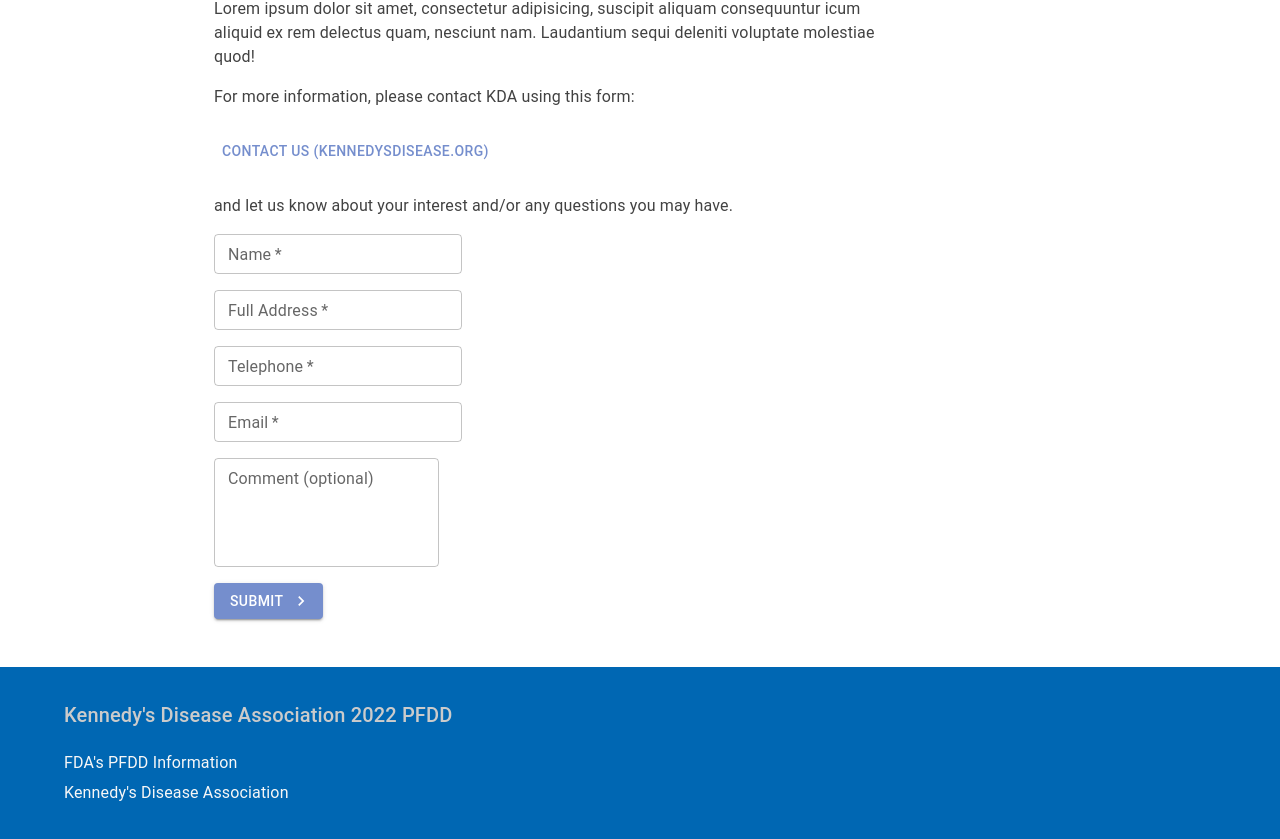
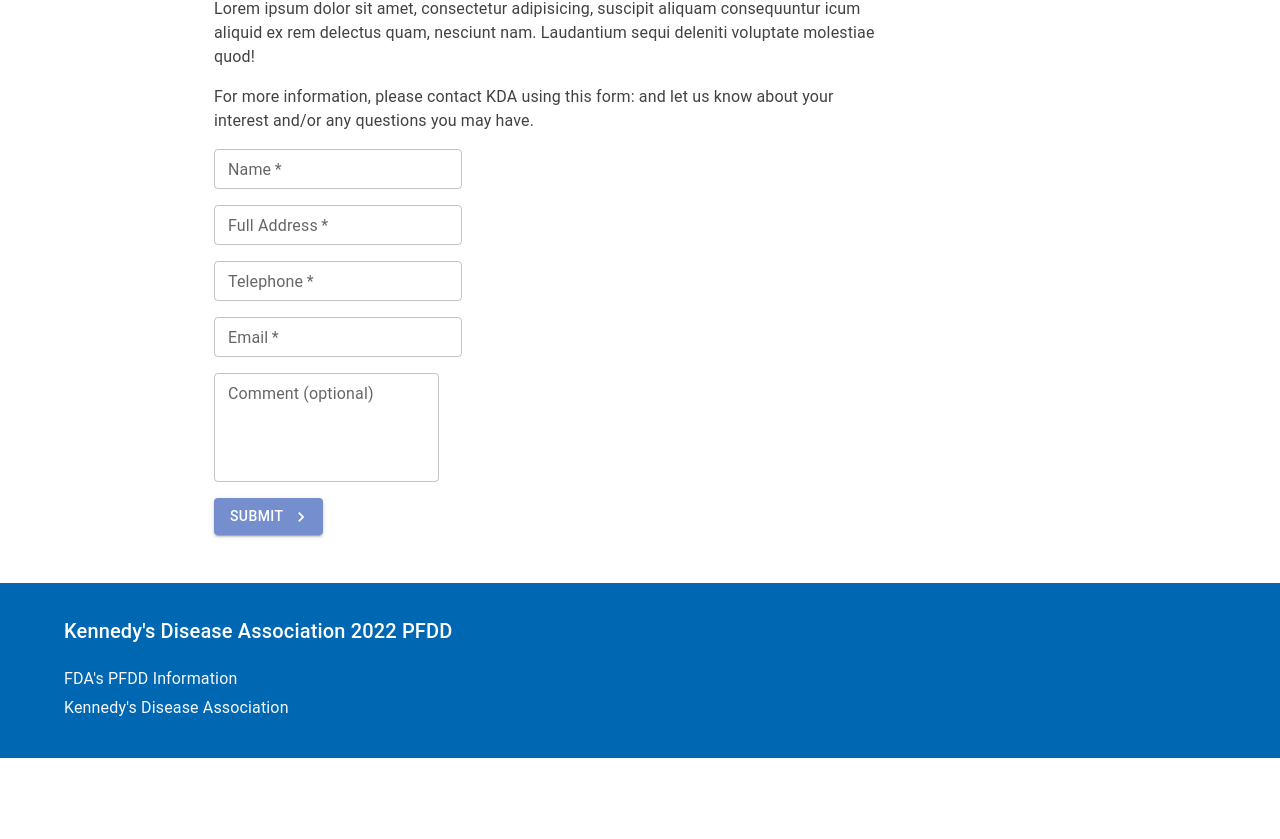
Before and after one commit to DaedalusFiction/pfdd, a React (Create React App) app: page /volunteer in a window 1280 px wide. Shown: the part 597-1436 px from the top of the page. After the commit the page ends 1355 px from the top, so only its background shows below. Built offline with nearby package versions, Linux system fonts and the light colour scheme.

Commit message:
small changes

```diff
--- a/src/components/Footer.js
+++ b/src/components/Footer.js
@@ -23,7 +23,7 @@ const Footer = () => {
             <Container>
                 <Typography
                     variant="h6"
-                    sx={{ color: "var(--fc-gray-400)", marginBottom: "1em" }}
+                    sx={{ color: "white", marginBottom: "1em" }}
                 >
                     Kennedy's Disease Association 2022 PFDD
                 </Typography>
--- a/src/routes/Documents.js
+++ b/src/routes/Documents.js
@@ -21,6 +21,20 @@ const Events = () => {
             </Container>
             <Container maxWidth="lg">
                 <Grid container spacing={3}>
+                    <Grid item xs={12} md={6}>
+                        <div className="news-container">
+                            <Typography variant="h4">Agenda (Draft)</Typography>
+                            <Box>
+                                <ModalImage
+                                    // className="gallery-photo"
+                                    small={draftAgenda}
+                                    medium={draftAgenda}
+                                    alt="agenda"
+                                    style={{ width: "100%", height: "auto" }}
+                                />
+                            </Box>
+                        </div>
+                    </Grid>
                     <Grid item xs={12} md={6}>
                         <div className="news-container">
                             <Typography
@@ -72,20 +86,6 @@ const Events = () => {
                             </Box>
                         </div>
                     </Grid>
-                    <Grid item xs={12} md={6}>
-                        <div className="news-container">
-                            <Typography variant="h4">Agenda (Draft)</Typography>
-                            <Box>
-                                <ModalImage
-                                    // className="gallery-photo"
-                                    small={draftAgenda}
-                                    medium={draftAgenda}
-                                    alt="agenda"
-                                    style={{ width: "100%", height: "auto" }}
-                                />
-                            </Box>
-                        </div>
-                    </Grid>
                 </Grid>
             </Container>
         </>
--- a/src/routes/Home.js
+++ b/src/routes/Home.js
@@ -56,7 +56,7 @@ const Home = () => {
                             of muscle function. KD is an X-linked disease that
                             affects primarily men; women are carriers and may
                             experience symptoms such as cramping. There is no
-                            cure and no effective treatment. Symptoms generally
+                            cure and no effective treatment.X Symptoms generally
                             appear in the mid-40s, although earlier and later
                             onsets have been recorded. Cramping, fasciculations,
                             and a continuing decline in mobility are common.
@@ -67,7 +67,7 @@ const Home = () => {
                             of the disease. Endocrine-related abnormalities such
                             as gynecomastia, fatty liver, diabetes, and reduced
                             fertility usually accompany the neuromuscular
-                            symptoms. Global prevalence estimates for KD range
+                            symptoms.X Global prevalence estimates for KD range
                             from 1:50,000 to 1:30,000 individuals, with higher
                             incidences in some areas of Italy, Japan, and
                             Finland due to multiple founder effects. The actual
--- a/src/routes/Photos.js
+++ b/src/routes/Photos.js
@@ -1,7 +1,151 @@
+import {
+    Box,
+    Button,
+    Container,
+    FormControl,
+    FormControlLabel,
+    FormLabel,
+    Grid,
+    InputLabel,
+    Radio,
+    RadioGroup,
+    Select,
+    Typography,
+} from "@mui/material";
 import React from "react";
 
 const Photos = () => {
-    return <div>Photos</div>;
+    return (
+        <Container maxWidth="xl">
+            {/* <div className="photos">
+                <Typography variant="h2" sx={{ margin: "2rem" }}>
+                    Latest Photos
+                </Typography>
+                <Box
+                    sx={{ minWidth: 120, display: { xs: "flex", md: "none" } }}
+                >
+                    <FormControl fullWidth>
+                        <InputLabel id="city-label">City</InputLabel>
+                        <Select
+                            labelId="city-label"
+                            id="city-dropdown"
+                            value={city}
+                            label="City"
+                            onChange={handleCityChange}
+                        >
+                            {cities.map((city) => {
+                                return (
+                                    <MenuItem key={city} value={city}>
+                                        {city}
+                                    </MenuItem>
+                                );
+                            })}
+                        </Select>
+                    </FormControl>
+                </Box>
+                <Grid container spacing={1}>
+                    <Grid item xs={12} md={2}>
+                        <FormControl
+                            sx={{
+                                margin: "0 3rem",
+                                display: { xs: "none", md: "flex" },
+                            }}
+                        >
+                            <FormLabel
+                                sx={{ fontSize: "2rem" }}
+                                id="cities-label"
+                            >
+                                City
+                            </FormLabel>
+                            <RadioGroup
+                                aria-labelledby="cities-label"
+                                name="cities"
+                                defaultValue="All"
+                                onChange={handleCityChange}
+                            >
+                                {cities &&
+                                    cities.map((city) => {
+                                        return (
+                                            <FormControlLabel
+                                                key={city}
+                                                value={city}
+                                                control={<Radio />}
+                                                label={city}
+                                            />
+                                        );
+                                    })}
+                            </RadioGroup>
+                        </FormControl>
+                    </Grid>
+                    <Grid item xs={12} md={10}>
+                        <div className="gallery">
+                            {photos &&
+                                photos.map((photo, index) => {
+                                    return (
+                                        <div
+                                            key={index}
+                                            className="modal-image-container"
+                                        >
+                                            <ModalImage
+                                                className="gallery-photo"
+                                                small={photo.data().URL}
+                                                medium={photo.data().URL}
+                                                alt={photo.data().comment}
+                                            />
+
+                                            <Typography
+                                                // variant="p"
+                                                sx={{
+                                                    color: "var(--fc-light)",
+                                                    fontSize: ".9em",
+                                                    lineHeight: "1.2em",
+                                                    padding: "0 .5em",
+                                                    fontstyle: "italic",
+                                                }}
+                                            >
+                                                {photo.data().comment}
+                                            </Typography>
+
+                                            {admin && (
+                                                <UpdatePhotoComment
+                                                    photo={photo}
+                                                    updateCounter={
+                                                        updateCounter
+                                                    }
+                                                    setUpdateCounter={
+                                                        setUpdateCounter
+                                                    }
+                                                />
+                                            )}
+                                            {admin && (
+                                                <DeletePhoto
+                                                    updateCounter={
+                                                        updateCounter
+                                                    }
+                                                    setUpdateCounter={
+                                                        setUpdateCounter
+                                                    }
+                                                    photo={photo}
+                                                />
+                                            )}
+                                        </div>
+                                    );
+                                })}
+                        </div>
+                    </Grid>
+                </Grid>
+                <Box sx={{ display: "flex", justifyContent: "center" }}>
+                    <Button
+                        variant="contained"
+                        onClick={loadMorePhotos}
+                        sx={{ margin: "2rem" }}
+                    >
+                        Next Page
+                    </Button>
+                </Box>
+            </div> */}
+        </Container>
+    );
 };
 
 export default Photos;
--- a/src/routes/Volunteer.js
+++ b/src/routes/Volunteer.js
@@ -146,17 +146,6 @@ const Volunteer = () => {
                     }}
                 >
                     For more information, please contact KDA using this form:
-                    <br />
-                    <br />
-                    <Button
-                        href="https://www.kennedysdisease.org/contact-kda"
-                        target="_blank"
-                        rel="noreferrer"
-                    >
-                        Contact Us (kennedysdisease.org)
-                    </Button>
-                    <br />
-                    <br />
                     and let us know about your interest and/or any questions you
                     may have.
                 </Typography>
```
